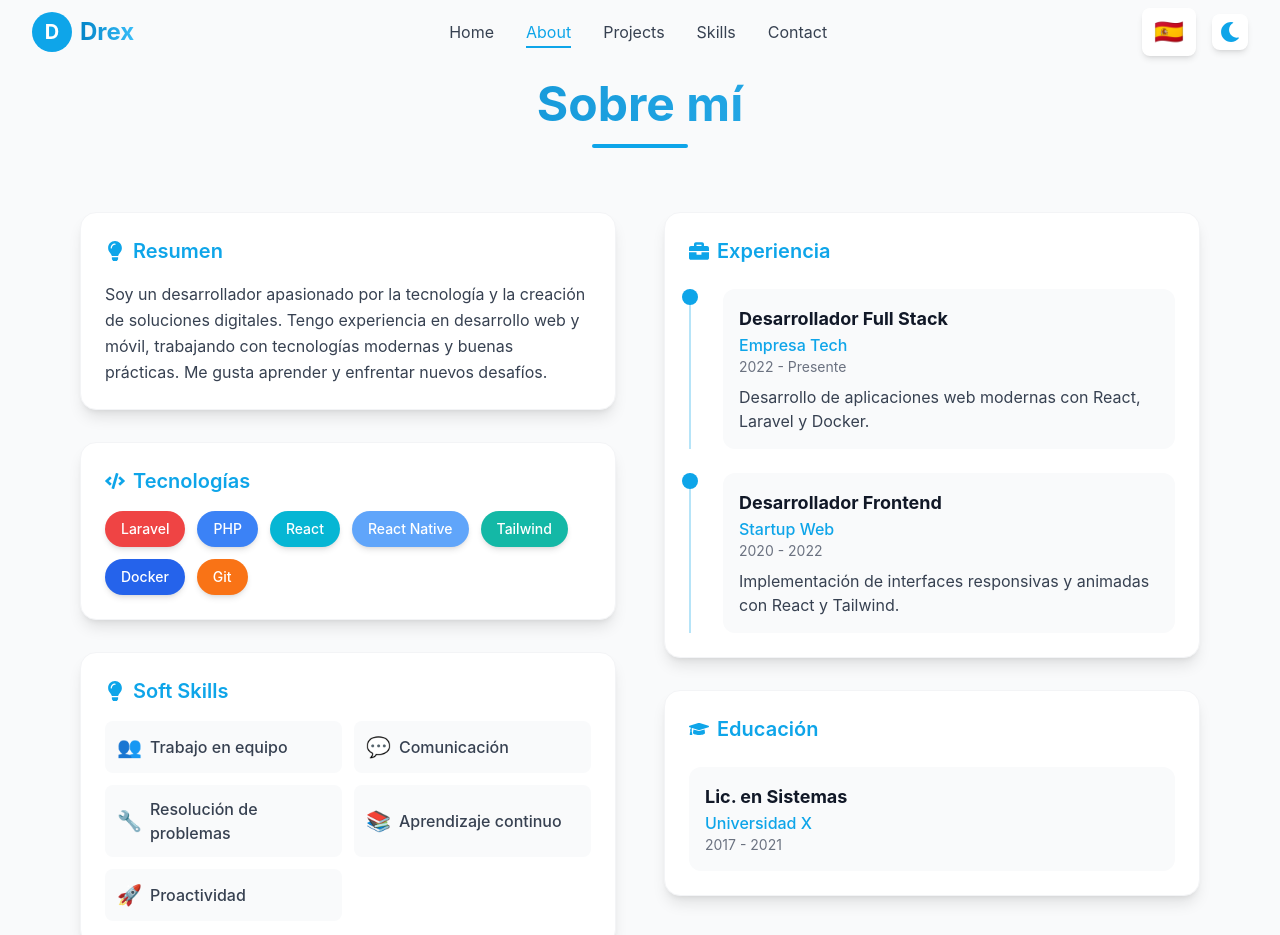
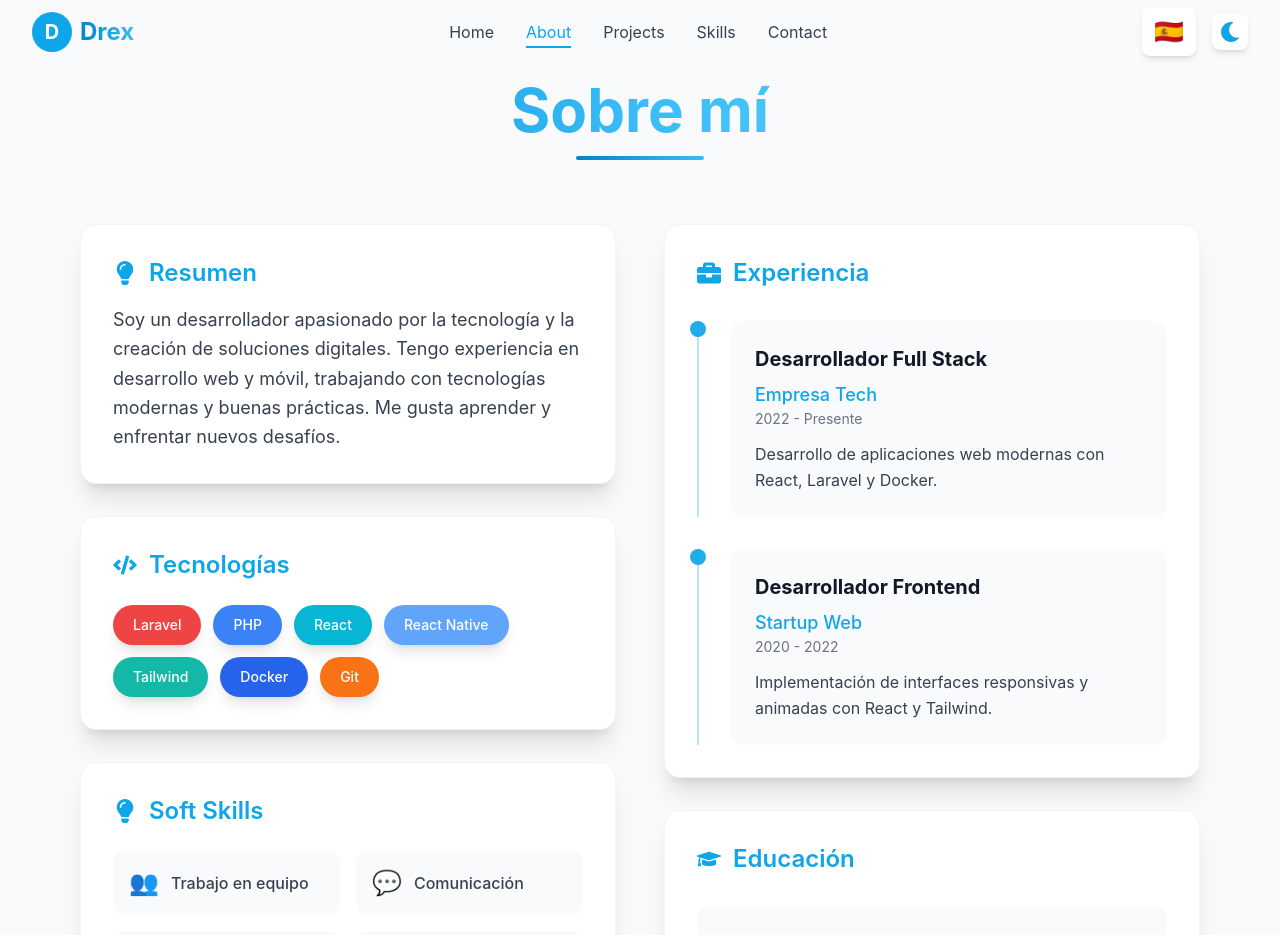
Before and after one commit to drex25/portfolio-react, a React (Vite) app: page /about in a window 1280 px wide. Shown: the top 935 px of the page. Built offline with nearby package versions, Linux system fonts and the light colour scheme.

Commit message:
sobre mi (#18)
Co-authored-by: Sylvain Drexler Wilvins <tsgroup420@gmail.com>

```diff
--- a/src/pages/About.tsx
+++ b/src/pages/About.tsx
@@ -1,6 +1,6 @@
-import React from 'react';
-import { motion } from 'framer-motion';
-import { FaBriefcase, FaGraduationCap, FaCode, FaLightbulb } from 'react-icons/fa';
+import React, { useState } from 'react';
+import { motion, AnimatePresence } from 'framer-motion';
+import { FaBriefcase, FaGraduationCap, FaCode, FaLightbulb, FaStar, FaChevronDown } from 'react-icons/fa';
 
 const experiences = [
   {
@@ -47,150 +47,187 @@ const techs = [
 ];
 
 const About: React.FC = () => {
+  const [activeSection, setActiveSection] = useState<string | null>(null);
+
+  const containerVariants = {
+    hidden: { opacity: 0 },
+    visible: {
+      opacity: 1,
+      transition: {
+        staggerChildren: 0.1
+      }
+    }
+  };
+
+  const itemVariants = {
+    hidden: { y: 20, opacity: 0 },
+    visible: {
+      y: 0,
+      opacity: 1,
+      transition: {
+        type: "spring",
+        stiffness: 100
+      }
+    }
+  };
+
   return (
-    <section className="py-20 max-w-6xl mx-auto px-4" id="about">
-      {/* Background decoration */}
+    <section className="py-20 max-w-6xl mx-auto px-4 relative overflow-hidden" id="about">
+      {/* Enhanced Background decoration */}
       <div className="absolute inset-0 -z-10">
-        <div className="absolute top-0 right-0 w-72 h-72 bg-primary-500/10 rounded-full blur-3xl" />
-        <div className="absolute bottom-0 left-0 w-72 h-72 bg-primary-400/10 rounded-full blur-3xl" />
+        <div className="absolute top-0 right-0 w-96 h-96 bg-primary-500/10 rounded-full blur-3xl animate-pulse" />
+        <div className="absolute bottom-0 left-0 w-96 h-96 bg-primary-400/10 rounded-full blur-3xl animate-pulse" />
+        <div className="absolute top-1/2 left-1/2 transform -translate-x-1/2 -translate-y-1/2 w-96 h-96 bg-primary-300/5 rounded-full blur-3xl animate-pulse" />
       </div>
 
-      {/* Header */}
+      {/* Enhanced Header */}
       <motion.div
         initial={{ opacity: 0, y: 20 }}
         animate={{ opacity: 1, y: 0 }}
-        transition={{ duration: 0.5 }}
+        transition={{ duration: 0.7, type: "spring" }}
         className="text-center mb-16"
       >
-        <h2 className="text-4xl md:text-5xl font-bold mb-4 bg-clip-text text-transparent bg-gradient-to-r from-primary-600 to-primary-400 dark:from-primary-400 dark:to-primary-300">
+        <h2 className="text-4xl md:text-6xl font-bold mb-4 bg-clip-text text-transparent bg-gradient-to-r from-primary-600 via-primary-400 to-primary-300 dark:from-primary-400 dark:via-primary-300 dark:to-primary-200">
           Sobre mí
         </h2>
-        <div className="w-24 h-1 bg-primary-500 mx-auto rounded-full" />
+        <div className="w-32 h-1 bg-gradient-to-r from-primary-600 to-primary-400 mx-auto rounded-full" />
       </motion.div>
 
-      <div className="grid md:grid-cols-2 gap-12 items-start">
+      <motion.div
+        variants={containerVariants}
+        initial="hidden"
+        animate="visible"
+        className="grid md:grid-cols-2 gap-12 items-start"
+      >
         {/* Left column - Summary and Skills */}
         <motion.div
-          initial={{ opacity: 0, x: -20 }}
-          animate={{ opacity: 1, x: 0 }}
-          transition={{ duration: 0.5, delay: 0.2 }}
+          variants={itemVariants}
           className="space-y-8"
         >
-          {/* Summary */}
-          <div className="bg-white dark:bg-gray-800 rounded-2xl p-6 shadow-lg border border-gray-100 dark:border-gray-700">
-            <h3 className="text-xl font-semibold mb-4 flex items-center gap-2 text-primary-500">
-              <FaLightbulb className="text-primary-500" />
+          {/* Enhanced Summary */}
+          <motion.div
+            whileHover={{ scale: 1.02 }}
+            className="bg-white dark:bg-gray-800 rounded-2xl p-8 shadow-xl border border-gray-100 dark:border-gray-700 hover:shadow-2xl transition-all duration-300"
+          >
+            <h3 className="text-2xl font-semibold mb-4 flex items-center gap-3 text-primary-500">
+              <FaLightbulb className="text-primary-500 text-2xl" />
               Resumen
             </h3>
-            <p className="text-gray-700 dark:text-gray-200 leading-relaxed">
+            <p className="text-gray-700 dark:text-gray-200 leading-relaxed text-lg">
               Soy un desarrollador apasionado por la tecnología y la creación de soluciones digitales.
               Tengo experiencia en desarrollo web y móvil, trabajando con tecnologías modernas y buenas prácticas.
               Me gusta aprender y enfrentar nuevos desafíos.
             </p>
-          </div>
+          </motion.div>
 
-          {/* Technologies */}
-          <div className="bg-white dark:bg-gray-800 rounded-2xl p-6 shadow-lg border border-gray-100 dark:border-gray-700">
-            <h3 className="text-xl font-semibold mb-4 flex items-center gap-2 text-primary-500">
-              <FaCode className="text-primary-500" />
+          {/* Enhanced Technologies */}
+          <motion.div
+            variants={itemVariants}
+            className="bg-white dark:bg-gray-800 rounded-2xl p-8 shadow-xl border border-gray-100 dark:border-gray-700"
+          >
+            <h3 className="text-2xl font-semibold mb-6 flex items-center gap-3 text-primary-500">
+              <FaCode className="text-primary-500 text-2xl" />
               Tecnologías
             </h3>
             <div className="flex flex-wrap gap-3">
               {techs.map((tech, index) => (
                 <motion.span
                   key={tech.name}
-                  initial={{ opacity: 0, scale: 0.8 }}
-                  animate={{ opacity: 1, scale: 1 }}
-                  transition={{ duration: 0.3, delay: index * 0.1 }}
-                  className={`${tech.color} text-white px-4 py-2 rounded-full text-sm font-medium shadow-md hover:shadow-lg transition-shadow`}
+                  whileHover={{ scale: 1.1, rotate: 2 }}
+                  whileTap={{ scale: 0.95 }}
+                  className={`${tech.color} text-white px-5 py-2.5 rounded-full text-sm font-medium shadow-lg hover:shadow-xl transition-all duration-300 cursor-pointer`}
                 >
                   {tech.name}
                 </motion.span>
               ))}
             </div>
-          </div>
+          </motion.div>
 
-          {/* Soft Skills */}
-          <div className="bg-white dark:bg-gray-800 rounded-2xl p-6 shadow-lg border border-gray-100 dark:border-gray-700">
-            <h3 className="text-xl font-semibold mb-4 flex items-center gap-2 text-primary-500">
-              <FaLightbulb className="text-primary-500" />
+          {/* Enhanced Soft Skills */}
+          <motion.div
+            variants={itemVariants}
+            className="bg-white dark:bg-gray-800 rounded-2xl p-8 shadow-xl border border-gray-100 dark:border-gray-700"
+          >
+            <h3 className="text-2xl font-semibold mb-6 flex items-center gap-3 text-primary-500">
+              <FaLightbulb className="text-primary-500 text-2xl" />
               Soft Skills
             </h3>
-            <div className="grid grid-cols-2 gap-3">
+            <div className="grid grid-cols-2 gap-4">
               {softSkills.map((skill, index) => (
                 <motion.div
                   key={skill.name}
-                  initial={{ opacity: 0, x: -20 }}
-                  animate={{ opacity: 1, x: 0 }}
-                  transition={{ duration: 0.3, delay: index * 0.1 }}
-                  className="flex items-center gap-2 bg-gray-50 dark:bg-gray-700 p-3 rounded-lg"
+                  whileHover={{ scale: 1.05, backgroundColor: "rgba(var(--primary-500), 0.1)" }}
+                  className="flex items-center gap-3 bg-gray-50 dark:bg-gray-700 p-4 rounded-xl hover:shadow-md transition-all duration-300"
                 >
-                  <span className="text-xl">{skill.icon}</span>
+                  <span className="text-2xl">{skill.icon}</span>
                   <span className="text-gray-700 dark:text-gray-200 font-medium">{skill.name}</span>
                 </motion.div>
               ))}
             </div>
-          </div>
+          </motion.div>
         </motion.div>
 
         {/* Right column - Experience and Education */}
         <motion.div
-          initial={{ opacity: 0, x: 20 }}
-          animate={{ opacity: 1, x: 0 }}
-          transition={{ duration: 0.5, delay: 0.4 }}
+          variants={itemVariants}
           className="space-y-8"
         >
-          {/* Experience */}
-          <div className="bg-white dark:bg-gray-800 rounded-2xl p-6 shadow-lg border border-gray-100 dark:border-gray-700">
-            <h3 className="text-xl font-semibold mb-6 flex items-center gap-2 text-primary-500">
-              <FaBriefcase className="text-primary-500" />
+          {/* Enhanced Experience */}
+          <motion.div
+            variants={itemVariants}
+            className="bg-white dark:bg-gray-800 rounded-2xl p-8 shadow-xl border border-gray-100 dark:border-gray-700"
+          >
+            <h3 className="text-2xl font-semibold mb-8 flex items-center gap-3 text-primary-500">
+              <FaBriefcase className="text-primary-500 text-2xl" />
               Experiencia
             </h3>
-            <div className="space-y-6">
+            <div className="space-y-8">
               {experiences.map((exp, index) => (
                 <motion.div
                   key={exp.title}
-                  initial={{ opacity: 0, y: 20 }}
-                  animate={{ opacity: 1, y: 0 }}
-                  transition={{ duration: 0.3, delay: index * 0.1 }}
+                  whileHover={{ scale: 1.02 }}
                   className="relative pl-8 border-l-2 border-primary-500/30"
                 >
-                  <div className="absolute -left-[9px] top-0 w-4 h-4 rounded-full bg-primary-500" />
-                  <div className="bg-gray-50 dark:bg-gray-700 rounded-xl p-4">
-                    <h4 className="font-bold text-lg text-gray-900 dark:text-white">{exp.title}</h4>
-                    <p className="text-primary-500 font-medium">{exp.company}</p>
-                    <p className="text-sm text-gray-500 dark:text-gray-400 mb-2">{exp.period}</p>
-                    <p className="text-gray-700 dark:text-gray-200">{exp.description}</p>
-                  </div>
+                  <div className="absolute -left-[9px] top-0 w-4 h-4 rounded-full bg-primary-500 animate-pulse" />
+                  <motion.div
+                    whileHover={{ backgroundColor: "rgba(var(--primary-500), 0.05)" }}
+                    className="bg-gray-50 dark:bg-gray-700 rounded-xl p-6 transition-colors duration-300"
+                  >
+                    <h4 className="font-bold text-xl text-gray-900 dark:text-white mb-2">{exp.title}</h4>
+                    <p className="text-primary-500 font-medium text-lg">{exp.company}</p>
+                    <p className="text-sm text-gray-500 dark:text-gray-400 mb-3">{exp.period}</p>
+                    <p className="text-gray-700 dark:text-gray-200 leading-relaxed">{exp.description}</p>
+                  </motion.div>
                 </motion.div>
               ))}
             </div>
-          </div>
+          </motion.div>
 
-          {/* Education */}
-          <div className="bg-white dark:bg-gray-800 rounded-2xl p-6 shadow-lg border border-gray-100 dark:border-gray-700">
-            <h3 className="text-xl font-semibold mb-6 flex items-center gap-2 text-primary-500">
-              <FaGraduationCap className="text-primary-500" />
+          {/* Enhanced Education */}
+          <motion.div
+            variants={itemVariants}
+            className="bg-white dark:bg-gray-800 rounded-2xl p-8 shadow-xl border border-gray-100 dark:border-gray-700"
+          >
+            <h3 className="text-2xl font-semibold mb-8 flex items-center gap-3 text-primary-500">
+              <FaGraduationCap className="text-primary-500 text-2xl" />
               Educación
             </h3>
-            <div className="space-y-4">
+            <div className="space-y-6">
               {education.map((edu, index) => (
                 <motion.div
                   key={edu.degree}
-                  initial={{ opacity: 0, y: 20 }}
-                  animate={{ opacity: 1, y: 0 }}
-                  transition={{ duration: 0.3, delay: index * 0.1 }}
-                  className="bg-gray-50 dark:bg-gray-700 rounded-xl p-4"
+                  whileHover={{ scale: 1.02 }}
+                  className="bg-gray-50 dark:bg-gray-700 rounded-xl p-6 hover:shadow-md transition-all duration-300"
                 >
-                  <h4 className="font-bold text-lg text-gray-900 dark:text-white">{edu.degree}</h4>
-                  <p className="text-primary-500 font-medium">{edu.institution}</p>
+                  <h4 className="font-bold text-xl text-gray-900 dark:text-white mb-2">{edu.degree}</h4>
+                  <p className="text-primary-500 font-medium text-lg">{edu.institution}</p>
                   <p className="text-sm text-gray-500 dark:text-gray-400">{edu.period}</p>
                 </motion.div>
               ))}
             </div>
-          </div>
+          </motion.div>
         </motion.div>
-      </div>
+      </motion.div>
     </section>
   );
 };
```
